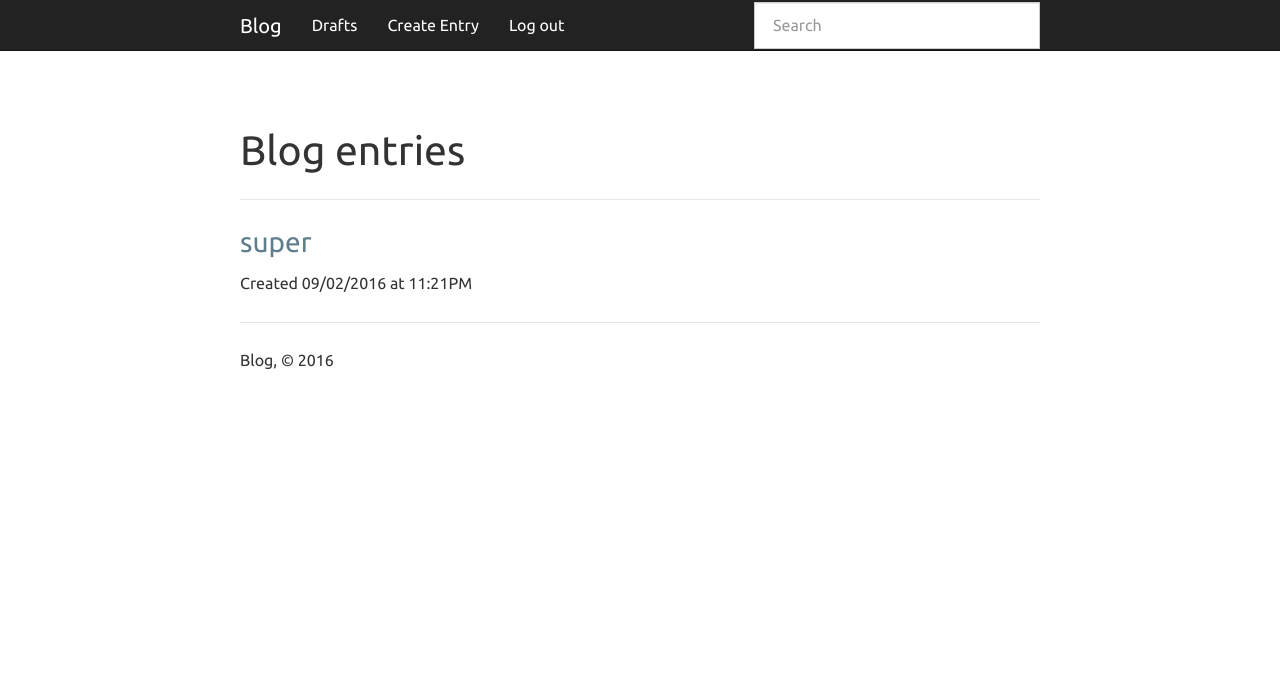
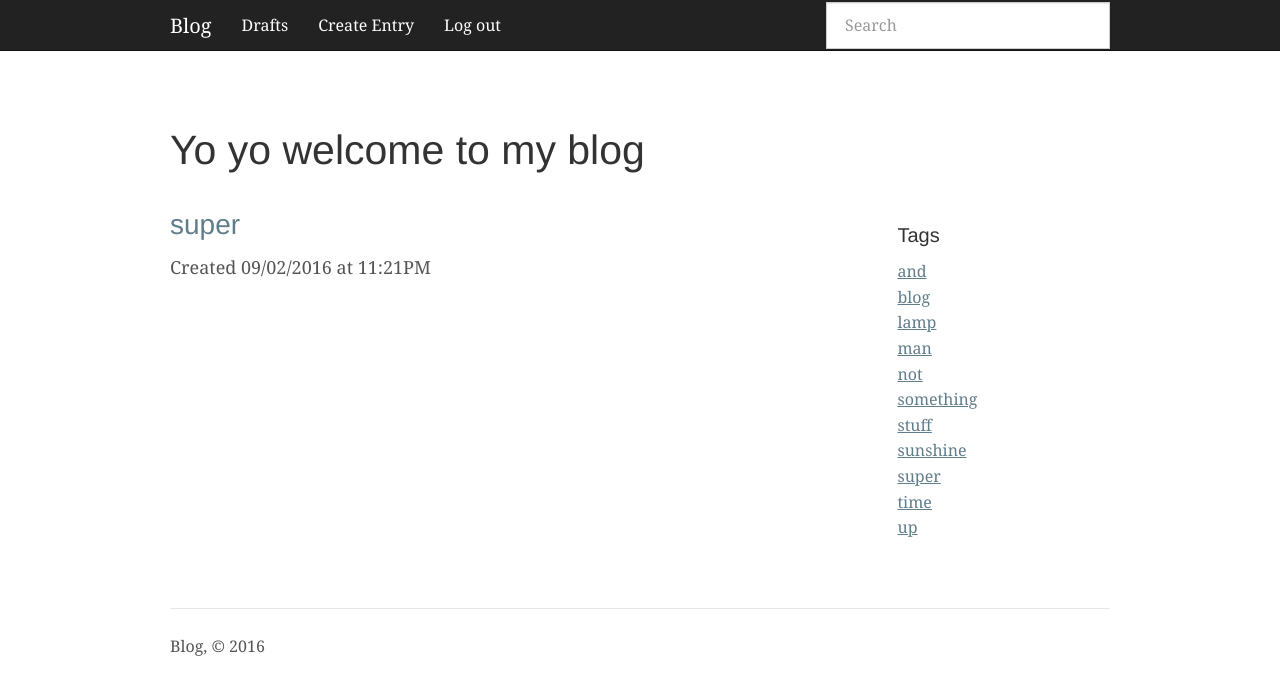
Before and after one commit to ashoofly/flask-blog, a Flask app: page /drafts/ in a window 1280 px wide. Shown: the top 695 px of the page. Run offline with Flask 2, Linux system fonts and the light colour scheme; the visitor is signed in with stand-in values (Sample User, id 1); data comes from the database, SQL or seed files in the repository; both versions use the stored data as it was after the commit; some libraries are stand-ins or nearby versions.

Commit message:
added right column displaying all tags for all the pages

```diff
--- a/app.py
+++ b/app.py
@@ -270,6 +270,10 @@ def tag(label):
         .where(Tag.label == label)
     return object_list('tag.html', query, label=label)
 
+@app.context_processor
+def inject_tags():
+    return dict(tags=sorted(Tag.select(), key=lambda tag : tag.label))
+
 @app.route('/<slug>/edit/', methods=['GET', 'POST'])
 @login_required
 def edit(slug):
--- /dev/null
+++ b/static/css/bootstrap_blog.css
@@ -0,0 +1,166 @@
+/*
+ * Globals
+ */
+
+body {
+  font-family: Georgia, "Times New Roman", Times, serif;
+  color: #555;
+}
+
+h1, .h1,
+h2, .h2,
+h3, .h3,
+h4, .h4,
+h5, .h5,
+h6, .h6 {
+  margin-top: 0;
+  font-family: "Helvetica Neue", Helvetica, Arial, sans-serif;
+  font-weight: normal;
+  color: #333;
+}
+
+
+/*
+ * Override Bootstrap's default container.
+ */
+
+@media (min-width: 1200px) {
+  .container {
+    width: 970px;
+  }
+}
+
+
+/*
+ * Masthead for nav
+ */
+
+.blog-masthead {
+  background-color: #428bca;
+  -webkit-box-shadow: inset 0 -2px 5px rgba(0,0,0,.1);
+          box-shadow: inset 0 -2px 5px rgba(0,0,0,.1);
+}
+
+/* Nav links */
+.blog-nav-item {
+  position: relative;
+  display: inline-block;
+  padding: 10px;
+  font-weight: 500;
+  color: #cdddeb;
+}
+.blog-nav-item:hover,
+.blog-nav-item:focus {
+  color: #fff;
+  text-decoration: none;
+}
+
+/* Active state gets a caret at the bottom */
+.blog-nav .active {
+  color: #fff;
+}
+.blog-nav .active:after {
+  position: absolute;
+  bottom: 0;
+  left: 50%;
+  width: 0;
+  height: 0;
+  margin-left: -5px;
+  vertical-align: middle;
+  content: " ";
+  border-right: 5px solid transparent;
+  border-bottom: 5px solid;
+  border-left: 5px solid transparent;
+}
+
+
+/*
+ * Blog name and description
+ */
+
+.blog-header {
+  padding-top: 20px;
+  padding-bottom: 20px;
+}
+.blog-title {
+  margin-top: 30px;
+  margin-bottom: 0;
+  font-size: 60px;
+  font-weight: normal;
+}
+.blog-description {
+  font-size: 20px;
+  color: #999;
+}
+
+
+/*
+ * Main column and sidebar layout
+ */
+
+.blog-main {
+  font-size: 18px;
+  line-height: 1.5;
+}
+
+/* Sidebar modules for boxing content */
+.sidebar-module {
+  padding: 15px;
+  margin: 0 -15px 15px;
+}
+.sidebar-module-inset {
+  padding: 15px;
+  background-color: #f5f5f5;
+  border-radius: 4px;
+}
+.sidebar-module-inset p:last-child,
+.sidebar-module-inset ul:last-child,
+.sidebar-module-inset ol:last-child {
+  margin-bottom: 0;
+}
+
+
+/* Pagination */
+.pager {
+  margin-bottom: 60px;
+  text-align: left;
+}
+.pager > li > a {
+  width: 140px;
+  padding: 10px 20px;
+  text-align: center;
+  border-radius: 30px;
+}
+
+
+/*
+ * Blog posts
+ */
+
+.blog-post {
+  margin-bottom: 60px;
+}
+.blog-post-title {
+  margin-bottom: 5px;
+  font-size: 40px;
+}
+.blog-post-meta {
+  margin-bottom: 20px;
+  color: #999;
+}
+
+
+/*
+ * Footer
+ */
+
+.blog-footer {
+  padding: 40px 0;
+  color: #999;
+  text-align: center;
+  background-color: #f9f9f9;
+  border-top: 1px solid #e5e5e5;
+}
+.blog-footer p:last-child {
+  margin-bottom: 0;
+}
--- a/templates/base.html
+++ b/templates/base.html
@@ -6,11 +6,24 @@
     <meta http-equiv="X-UA-Compatible" content="IE=edge">
     <meta name="viewport" content="width=device-width, initial-scale=1">
     <meta name="robots" content="noindex">
+    <link rel=stylesheet type=text/css href="{{ url_for('static', filename='css/hilite.css') }}" />
+     <!-- IE10 viewport hack for Surface/desktop Windows 8 bug -->
+    <link href="../../assets/css/ie10-viewport-bug-workaround.css" rel="stylesheet">
+
+    <!-- Custom styles for this template -->
     <link rel=stylesheet type=text/css href="{{ url_for('static', filename='css/blog.min.css') }}" />
-    <link rel=stylesheet type=text/css href="{{ url_for('static', filename='css/hilite.css') }}" />
+    <link rel=stylesheet type=text/css href="{{ url_for('static', filename='css/bootstrap_blog.css') }}" />
+
     {% block extra_head %}{% endblock %}
     <script src="{{ url_for('static', filename='js/jquery-1.11.0.min.js') }}" type="text/javascript"></script>
     <script src="{{ url_for('static', filename='js/bootstrap.min.js') }}"></script>
+
+    <!-- HTML5 shim and Respond.js for IE8 support of HTML5 elements and media queries -->
+    <!--[if lt IE 9]>
+      <script src="https://oss.maxcdn.com/html5shiv/3.7.3/html5shiv.min.js"></script>
+      <script src="https://oss.maxcdn.com/respond/1.4.2/respond.min.js"></script>
+    <![endif]-->
+
     {% block extra_scripts %}{% endblock %}
   </head>
 
@@ -49,25 +62,57 @@
     </div>
 
     <div class="container">
-      {% for category, message in get_flashed_messages(with_categories=true) %}
-        <div class="alert alert-{{ category }} alert-dismissable">
-          <button type="button" class="close" data-dismiss="alert" aria-hidden="true">&times;</button>
-          <p>{{ message }}</p>
-        </div>
-      {% endfor %}
 
+      <div class="blog-header">
       {% block page_header %}
-        <div class="page-header">
-          <h1>{% block content_title %}{% endblock %}</h1>
-        </div>
+            <div class="blog-title">
+              <h1>{% block content_title %}{% endblock %}</h1>
+            </div>
       {% endblock %}
 
-      {% block content %}{% endblock %}
+      </div>
+
+
+      <div class="row">
+        <div class="col-sm-8 blog-main">
+          {% for category, message in get_flashed_messages(with_categories=true) %}
+            <div class="alert alert-{{ category }} alert-dismissable">
+              <button type="button" class="close" data-dismiss="alert" aria-hidden="true">&times;</button>
+              <p>{{ message }}</p>
+            </div>
+          {% endfor %}
+
+
+
+          {% block content %}{% endblock %}
+        </div>
+
+      <div class="col-sm-3 col-sm-offset-1 blog-sidebar">
+        <div class="sidebar-module">
+            <h4>Tags</h4>
+              {% if tags %}
+              <ol class="list-unstyled">
+                {% for tag in tags %}
+                <li><a href="{{ url_for('tag', label=tag.label) }}">{{ tag.label }}</a></li>
+                {% endfor %}
+              </ol>
+              {% else %}
+              <p>No tags found.</p>
+              {% endif %}
+        </div>
+      </div>
+
+
+      </div>
+
+
 
       <footer>
         <hr />
         <p>Blog, &copy; 2016</p>
       </footer>
+
     </div>
+
   </body>
 </html>
--- a/templates/index.html
+++ b/templates/index.html
@@ -2,9 +2,10 @@
 
 {% block title %}Blog entries{% endblock %}
 
-{% block content_title %}{% if search %}Search "{{ search }}"{% else %}Blog entries{% endif %}{% endblock %}
+{% block content_title %}{% if search %}Search "{{ search }}"{% else %}Yo yo welcome to my blog{% endif %}{% endblock %}
 
 {% block content %}
+
     {% for entry in object_list %}
       {% if search %}
         {% set entry = entry.entry %}
@@ -19,4 +20,6 @@
       <p>No entries have been created yet.</p>
     {% endfor %}
     {% include "includes/pagination.html" %}
+
+
 {% endblock %}
```
Also changed, not shown: blog.db. Lines whose indentation alone changed are shown as unchanged.
